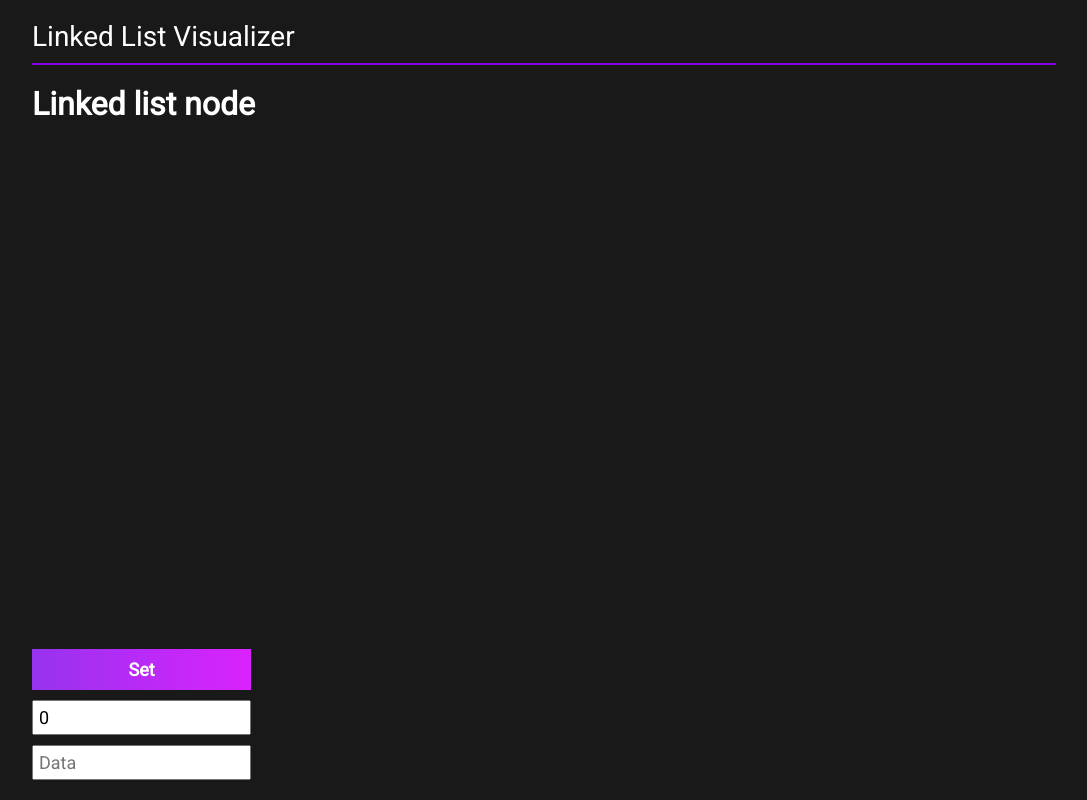
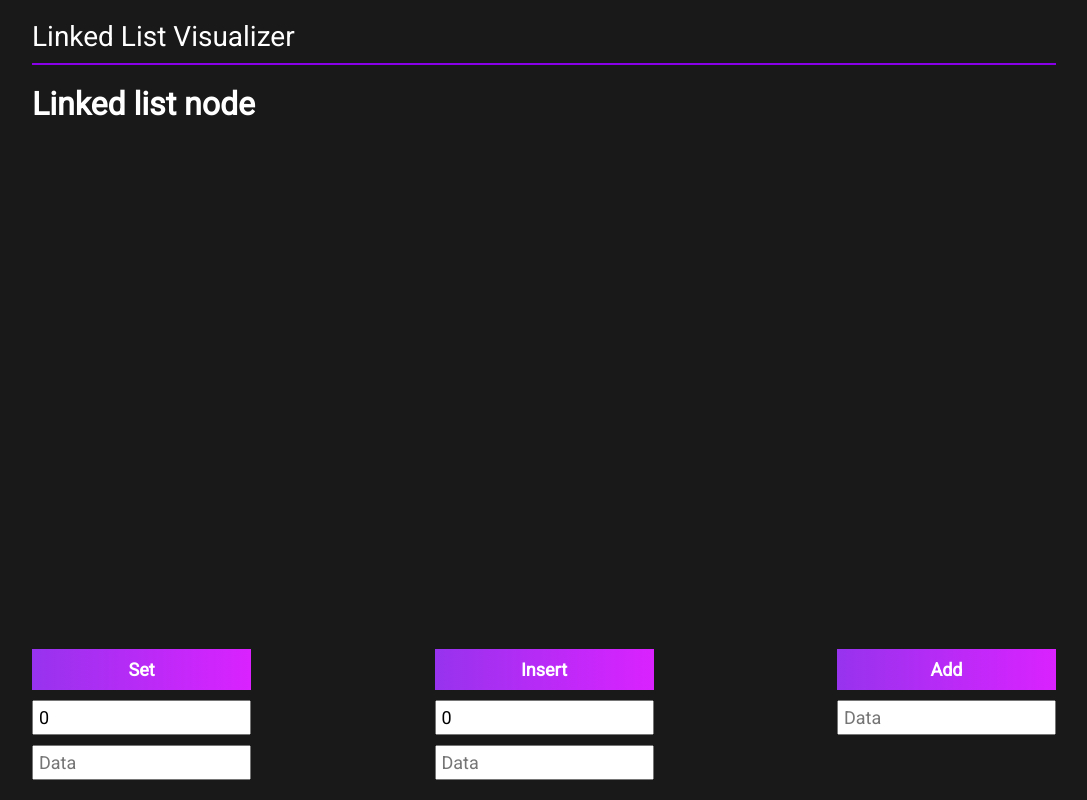
Before and after one commit to filipknias/linked-list-visualizer, a React (Vite) app: page / in a window 1280 px wide. Shown: the whole page, without its empty margins (96-1183 px from the left). Built offline with nearby package versions, Linux system fonts and the light colour scheme.

Commit message:
create other controls and put it in app component

```diff
--- a/src/App.tsx
+++ b/src/App.tsx
@@ -1,5 +1,7 @@
 import Appbar from './components/app/Appbar/Appbar';
 import SetNodeControl from './components/controls/SetNodeControl';
+import InsertNodeControl from './components/controls/InsertNodeControl';
+import AddNodeControl from './components/controls/AddNodeControl';
 
 export default function App() {
   return (
@@ -9,6 +11,8 @@ export default function App() {
         <h1>Linked list node</h1>
         <div className="controls-container">
           <SetNodeControl />
+          <InsertNodeControl />
+          <AddNodeControl />
         </div>
       </div>
     </div>
--- /dev/null
+++ b/src/components/controls/AddNodeControl.tsx
@@ -0,0 +1,19 @@
+import { useState } from 'react';
+import Stack from '../common/Stack/Stack';
+import Button from '../common/Button/Button';
+
+export default function AddNodeControl() {
+  const [data, setData] = useState('');
+
+  return (
+    <Stack>
+      <Button>Add</Button>
+      <input
+        type="text"
+        placeholder="Data"
+        value={data}
+        onChange={(e) => setData(e.target.value)}
+      />
+    </Stack>
+  )
+}
--- /dev/null
+++ b/src/components/controls/InsertNodeControl.tsx
@@ -0,0 +1,27 @@
+import { useState } from 'react';
+import Stack from '../common/Stack/Stack';
+import Button from '../common/Button/Button';
+
+export default function InsertNodeControl() {
+  const [index, setIndex] = useState(0);
+  const [data, setData] = useState('');
+
+  return (
+    <Stack>
+      <Button>Insert</Button>
+      <input
+        type="number"
+        placeholder="Index"
+        value={index}
+        onChange={(e) => setIndex(parseInt(e.target.value))}
+        min={0}
+      />
+      <input
+        type="text"
+        placeholder="Data"
+        value={data}
+        onChange={(e) => setData(e.target.value)}
+      />
+    </Stack>
+  )
+}
```
